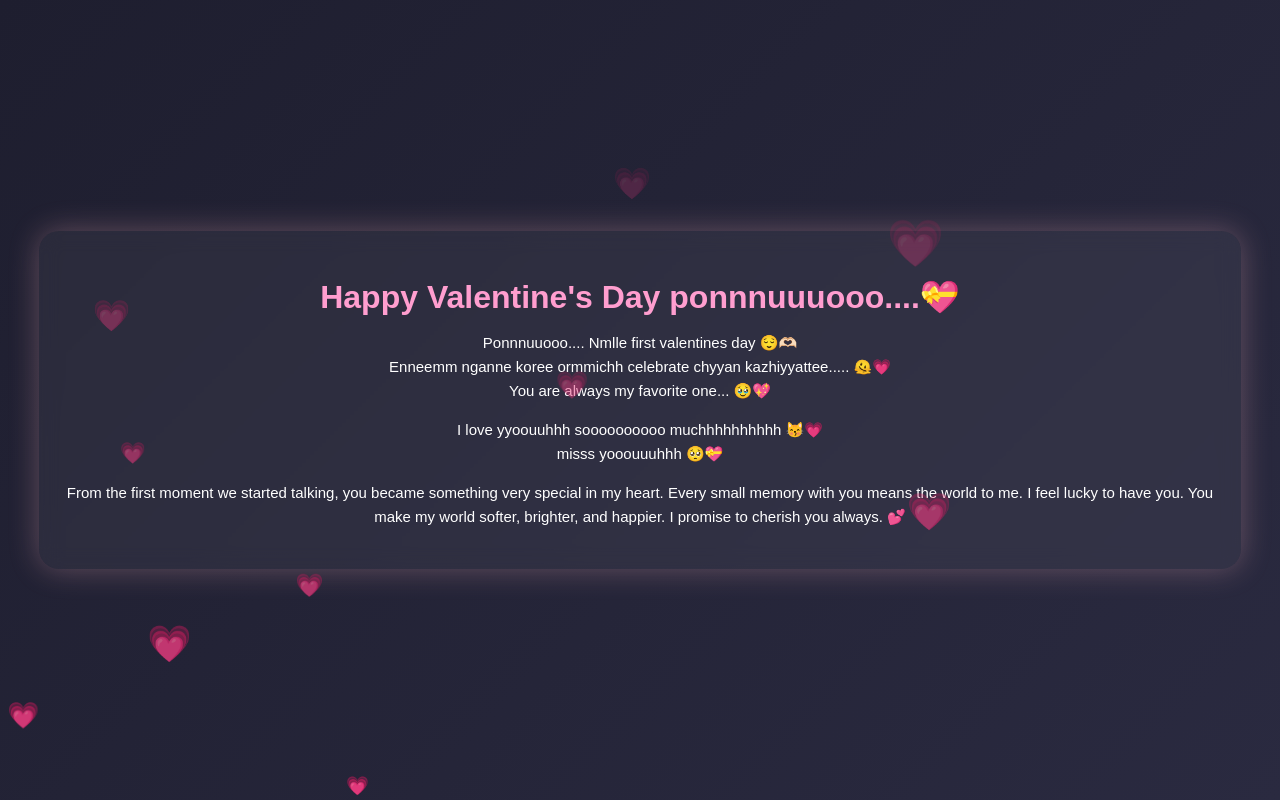
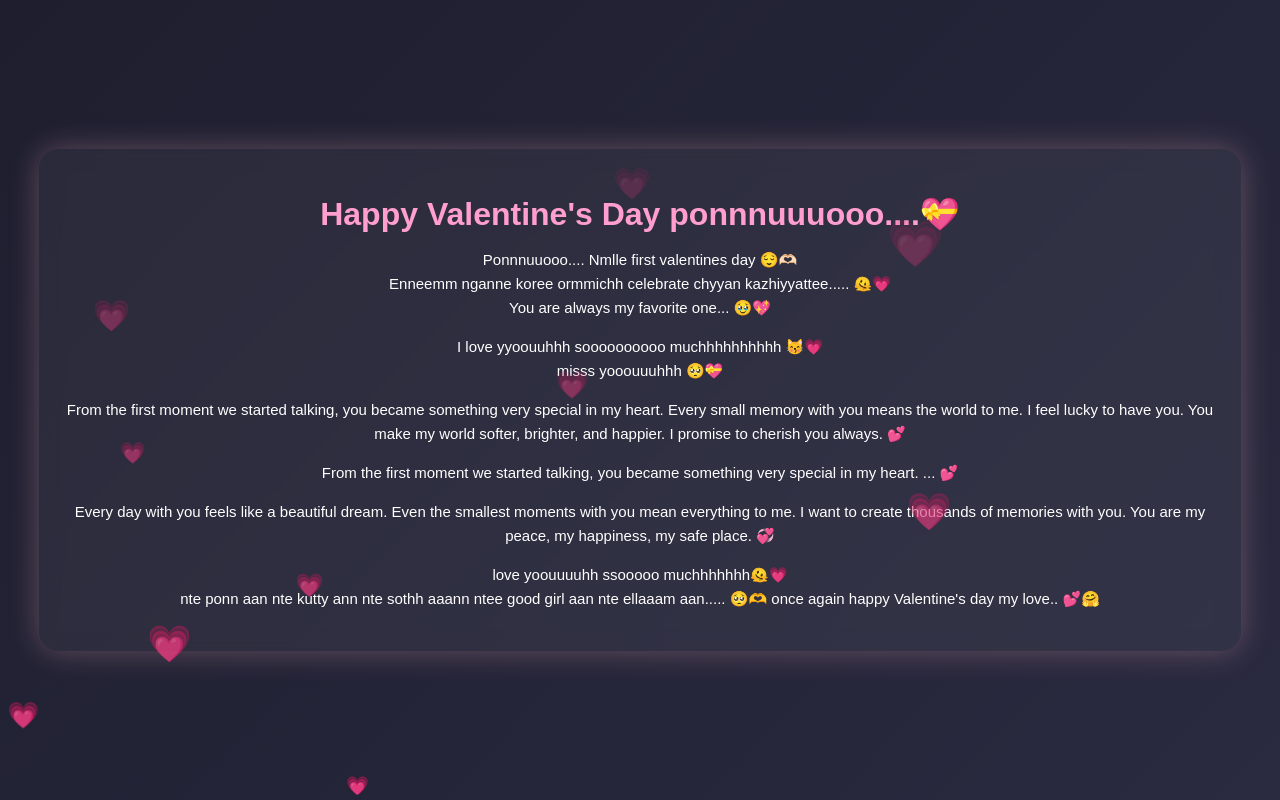
Before and after one commit to mhdfahbin-design/For-my-valentine-, a plain HTML site: page index.html in a window 1280 px wide. Drawn offline with Linux system fonts and the light colour scheme.

Commit message:
Update index.html

```diff
--- a/index.html
+++ b/index.html
@@ -82,6 +82,23 @@ p{
     I promise to cherish you always.
     💕
     </p>
+    <p>
+From the first moment we started talking,
+you became something very special in my heart.
+...
+💕
+    </p>
+    <p>
+Every day with you feels like a beautiful dream.
+Even the smallest moments with you mean everything to me.
+I want to create thousands of memories with you.
+You are my peace, my happiness, my safe place.
+💞
+    </p>
+    <p>love yoouuuuhh ssooooo muchhhhhhh🫠💗<br>
+    nte ponn aan nte kutty ann nte sothh aaann ntee good girl aan
+    nte ellaaam aan..... 🥺🫶
+    once again happy Valentine's day my love.. 💕🤗</p>
 </div>
 
 <script>
```
